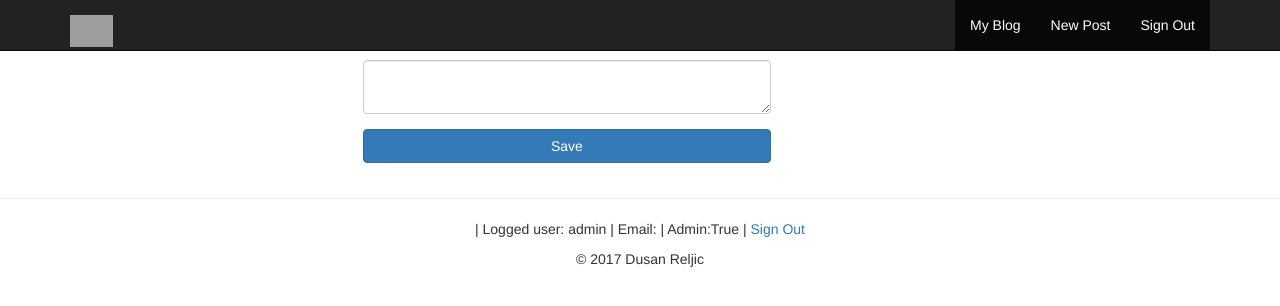
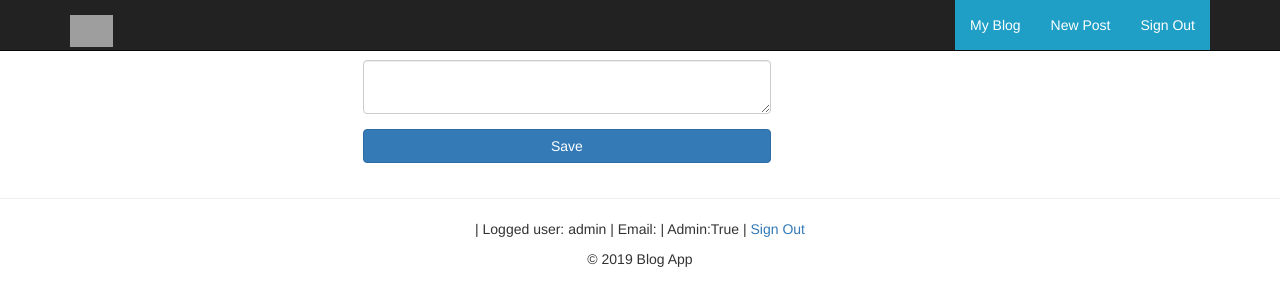
Before and after one commit to mahihossain/simple-django-blog, a Django app: page /blog/post/1/comment/ in a window 1280 px wide. Shown: the top 306 px of the page. Run offline with Django 3.2, Linux system fonts and the light colour scheme; a user stored in the database is signed in; some libraries are stand-ins or nearby versions; grey boxes are pictures that could not be loaded.

Commit message:
added new id and style for navbar items

```diff
--- a/static/blog/main.css
+++ b/static/blog/main.css
@@ -9,6 +9,7 @@ body{
     padding-top: 0px;
     padding-bottom: 0px;
 }
+
 
 h1 {
     color: #0000FF;
@@ -41,3 +42,23 @@ a:hover, a:focus, a:active {
     display: block;
     text-align: center;
 }
+
+#nav-item-one{
+    background-color: #1F9FC6;
+}
+
+#nav-item-two{
+    background-color: #1F9FC6;
+}
+
+#nav-item-three{
+    background-color: #1F9FC6;
+}
+
+#nav-item-four{
+    background-color: #1F9FC6;
+}
+
+#nav-item-five{
+    background-color: #1F9FC6;
+}
--- a/templates/blog/base.html
+++ b/templates/blog/base.html
@@ -30,35 +30,35 @@
                 <img src="https://cdn.drawception.com/images/panels/2018/2-5/TOnkzpYASp-6.png" alt="Blog App" id="brand">
             </a>
         </div>
-        <div id="navbar" class="collapse navbar-collapse navbar-right">
+        <div id="navbar" class="collapse navbar-collapse navbar-right overwrite">
             <!-- show registration only if user is not yet authenticated -->
             {% if not user.is_authenticated %}
                 <ul class="nav navbar-nav ">
-                    <li class="active"><a href="{% url 'register' %}">Registration</a></li>
+                    <li class="active"><a id="nav-item-one" href="{% url 'register' %}">Registration</a></li>
                 </ul>
             {% endif %}
             <!-- show login only if user is not yet authenticated -->
             {% if not user.is_authenticated %}
                 <ul class="nav navbar-nav ">
-                    <li class="active"><a href="{% url 'login' %}">Login</a></li>
+                    <li class="active"><a id="nav-item-two" href="{% url 'login' %}">Login</a></li>
                 </ul>
             {% endif %}
             <!-- show My Blog only if user is authenticated -->
             {% if user.is_authenticated %}
                 <ul class="nav navbar-nav ">
-                    <li class="active"><a href="{% url 'blog:user_posts' user.username %}">My Blog</a></li>
+                    <li class="active"><a id="nav-item-three" href="{% url 'blog:user_posts' user.username %}">My Blog</a></li>
                 </ul>
             {% endif %}
             <!-- show new post only if user is authenticated -->
             {% if user.is_authenticated %}
                 <ul class="nav navbar-nav ">
-                    <li class="active"><a href="{% url 'blog:create_post' %}">New Post</a></li>
+                    <li class="active"><a id="nav-item-four" href="{% url 'blog:create_post' %}">New Post</a></li>
                 </ul>
             {% endif %}
             <!-- show sign out only if user is authenticated -->
             {% if user.is_authenticated %}
                 <ul class="nav navbar-nav ">
-                    <li class="active"><a href="{% url 'logout' %}">Sign Out</a></li>
+                    <li class="active"><a id="nav-item-five" href="{% url 'logout' %}">Sign Out</a></li>
                 </ul>
             {% endif %}
         </div>
@@ -87,7 +87,7 @@
             {% endif %}
 
             <div>
-                <p class="text-center">&copy; 2017 Dusan Reljic</p>
+                <p class="text-center">&copy; 2019 Blog App</p>
             </div>
 
         </div>
```
